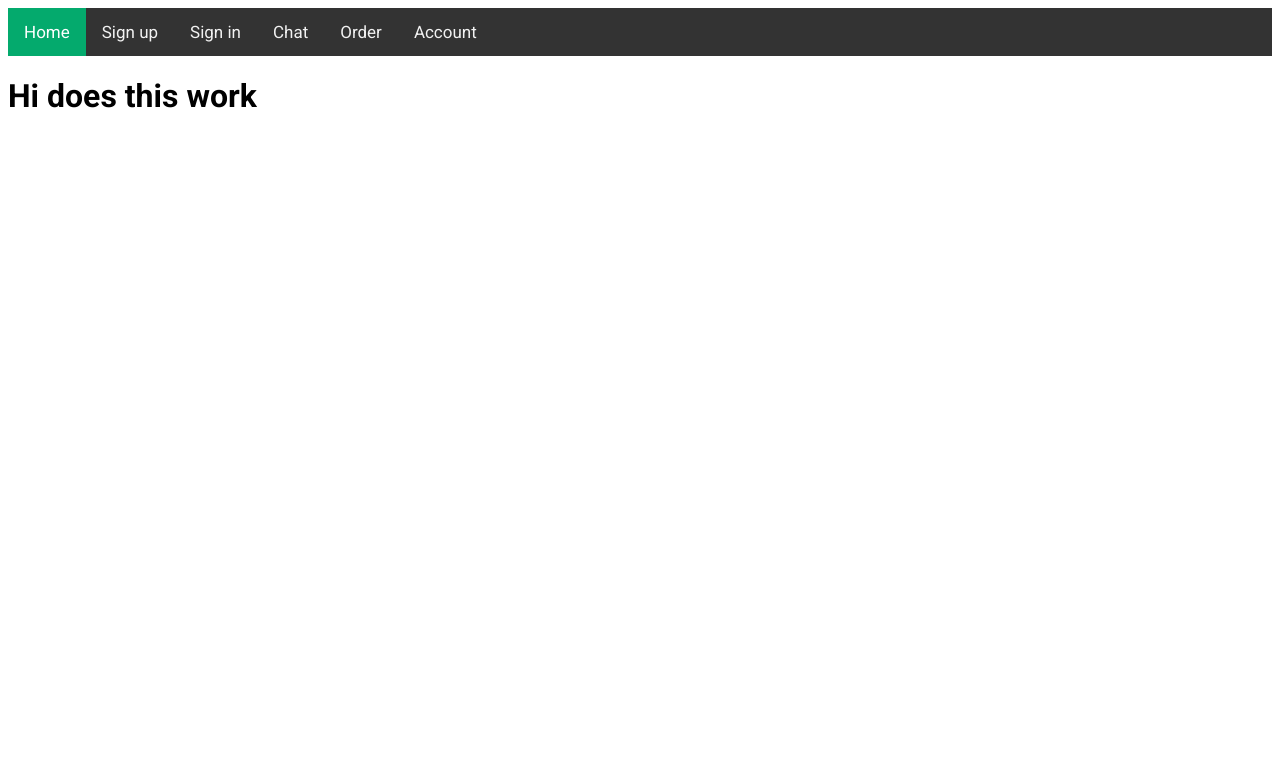
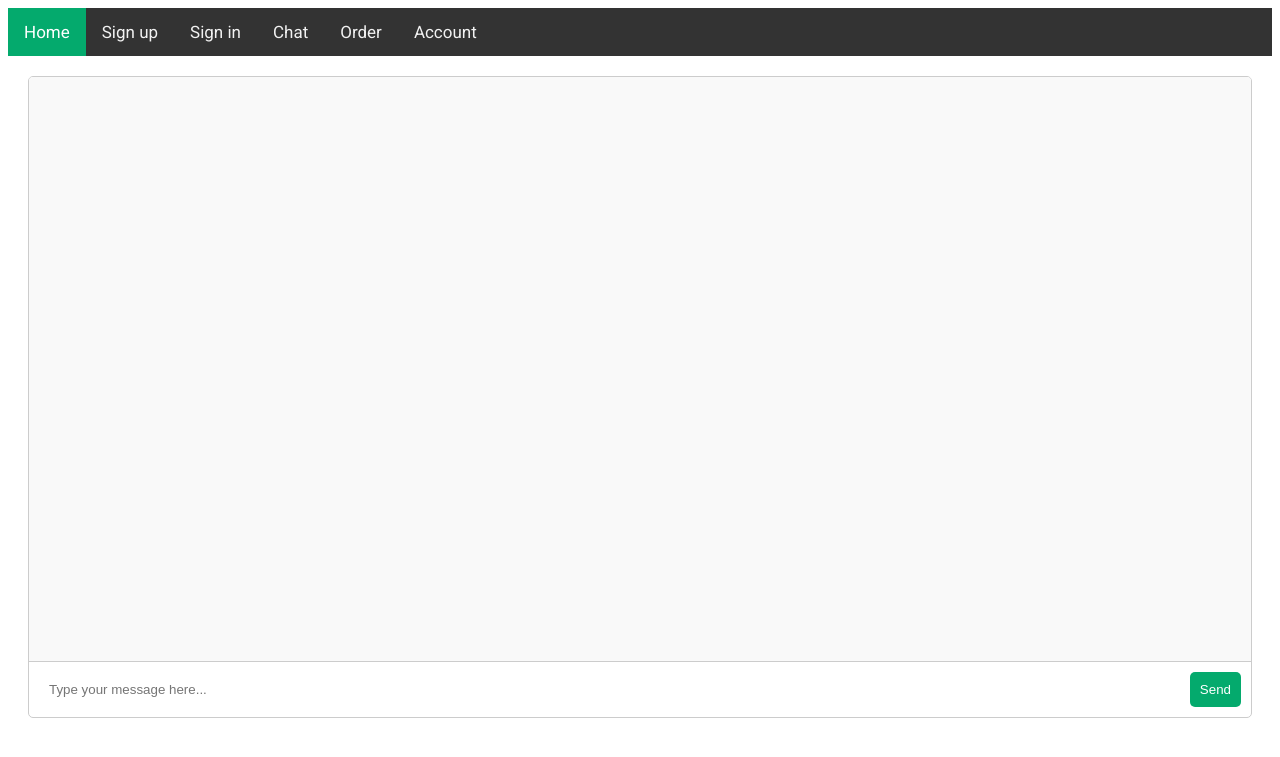
Before and after one commit to warm-milk-foam/seoul_garden, a Flask app: page /chat in a window 1280 px wide. Shown: the top 757 px of the page. Run offline with Flask 3, Linux system fonts and the light colour scheme; the visitor is signed in with stand-in values (Sample User, id 1).

Commit message:
managed to make a chat page that looks somewhat decent?

```diff
--- /dev/null
+++ b/Code/accounts/4ca59db7-ba98-4d61-9c41-d2364e259e32_account.txt
@@ -0,0 +1,5 @@
+User ID: 4ca59db7-ba98-4d61-9c41-d2364e259e32
+Username: Ingo
+Password: skibidi
+Email: ingocodingbecauseyes@gmail.com
+Created At: 2024-11-05 21:42:08
--- /dev/null
+++ b/Code/accounts/509df2ae-91f7-43cf-bf2a-8446405c7259_account.txt
@@ -0,0 +1,5 @@
+User ID: 509df2ae-91f7-43cf-bf2a-8446405c7259
+Username: Ingo
+Password: skibidi
+Email: ingocodingbecauseyes@gmail.com
+Created At: 2024-11-05 21:47:10
--- a/Code/app.py
+++ b/Code/app.py
@@ -2,6 +2,15 @@ from flask import Flask, request, render_template, redirect, url_for, flash, ses
 import os
 import uuid
 from datetime import datetime
+#specifically for AI
+import subprocess, jsonify
+
+def chatbot_response(user_input, model_name="llama3.2"):
+    # Use subprocess to run the Ollama CLI command
+    command = f"ollama run {model_name} --input '{user_input}'"
+    result = subprocess.run(command, shell=True, capture_output=True, text=True)
+    response = result.stdout.strip()
+    return response
 
 app = Flask(__name__)
 app.secret_key = "this_key_does_not_need_to_be_private_lmao"
@@ -62,6 +71,10 @@ def chat():
     if 'user_id' not in session:
         flash('You need to be logged in to access this page.', 'danger')
         return redirect(url_for('signin'))
+    if request.method == "POST":
+        user_input = request.form["user_input"]
+        response = chatbot_response(user_input)
+        return jsonify({"response": response})
     return render_template("chat.html")
 
 @app.route("/order")
--- a/Code/templates/chat.html
+++ b/Code/templates/chat.html
@@ -9,14 +9,13 @@
          body {
          font-family: 'Roboto', sans-serif;
          }
-                  form {
+         form {
             padding-left: 30px;
          }
          .topnav {
          background-color: #333;
          overflow: hidden;
          }
-         /* Style the links inside the navigation bar */
          .topnav a {
          float: left;
          color: #f2f2f2;
@@ -25,16 +24,67 @@
          text-decoration: none;
          font-size: 17px;
          }
-         /* Change the color of links on hover */
          .topnav a:hover {
          background-color: #ddd;
          color: black;
          }
-         /* Add a color to the active/current link */
          .topnav a.active {
          background-color: #04AA6D;
          color: white;
          }
+
+         /* these parts are specifically for the AI */
+         .chat-container {
+            display: flex;
+            flex-direction: column;
+            height: 80vh;
+            margin: 20px;
+            border: 1px solid #ccc;
+            border-radius: 5px;
+            overflow: hidden;
+        }
+        .chat-box {
+            flex: 1;
+            overflow-y: auto;
+            padding: 10px;
+            background-color: #f9f9f9;
+        }
+        .chat-message {
+            margin: 5px 0;
+            padding: 10px;
+            border-radius: 5px;
+        }
+        .chat-message.user {
+            background-color: #dcf8c6;
+            align-self: flex-end;
+        }
+        .chat-message.bot {
+            background-color: #f1f1f1;
+            align-self: flex-start;
+        }
+        .user-input {
+            display: flex;
+            padding: 10px;
+            border-top: 1px solid #ccc;
+        }
+        .user-input input {
+            flex: 1;
+            padding: 10px;
+            border: none;
+            border-radius: 5px;
+        }
+        .user-input button {
+            padding: 10px;
+            border: none;
+            border-radius: 5px;
+            background-color: #04AA6D;
+            color: white;
+            cursor: pointer;
+        }
+        .user-input button:hover {
+            background-color: #039855;
+        }
+        /* end of the parts needed for AI */
       </style>
    </head>
    <body>
@@ -46,7 +96,15 @@
          <a href="/order">Order</a>
          <a href="/account">Account</a>
       </div>
-      <h1 class="text">Hi does this work</h1>
+      <div class="chat-container">
+         <div class="chat-box" id="chat-box">
+             <!-- Chat messages will be displayed here -->
+         </div>
+         <form id="chat-form" class="user-input">
+             <input type="text" id="user-input" name="user_input" placeholder="Type your message here..." required>
+             <button type="submit">Send</button>
+         </form>
+     </div>
       {% with messages = get_flashed_messages() %}
       {% if messages %}
 
@@ -56,5 +114,51 @@
 
       {% endif %}
       {% endwith %}
+
+
+
+
+
+
+      <script>
+         document.getElementById('chat-form').addEventListener('submit', function(event) {
+             event.preventDefault();
+             const userInput = document.getElementById('user-input').value;
+             const chatBox = document.getElementById('chat-box');
+
+             // Display user input
+             const userMessage = document.createElement('div');
+             userMessage.className = 'chat-message user';
+             userMessage.textContent = userInput;
+             chatBox.appendChild(userMessage);
+             chatBox.scrollTop = chatBox.scrollHeight;
+
+             // Send user input to the server
+             fetch('/chat', {
+                 method: 'POST',
+                 headers: {
+                     'Content-Type': 'application/x-www-form-urlencoded',
+                 },
+                 body: new URLSearchParams({
+                     user_input: userInput
+                 })
+             })
+             .then(response => response.json())
+             .then(data => {
+                 // Display chatbot response
+                 const botMessage = document.createElement('div');
+                 botMessage.className = 'chat-message bot';
+                 botMessage.textContent = data.response;
+                 chatBox.appendChild(botMessage);
+                 chatBox.scrollTop = chatBox.scrollHeight;
+             })
+             .catch(error => {
+                 console.error('Error:', error);
+             });
+
+             // Clear the input field
+             document.getElementById('user-input').value = '';
+         });
+     </script>
    </body>
 </html>
```
Also changed, not shown: Code/orders/4ca59db7-ba98-4d61-9c41-d2364e259e32_order_history.txt (added), Code/orders/509df2ae-91f7-43cf-bf2a-8446405c7259_order_history.txt (added).
